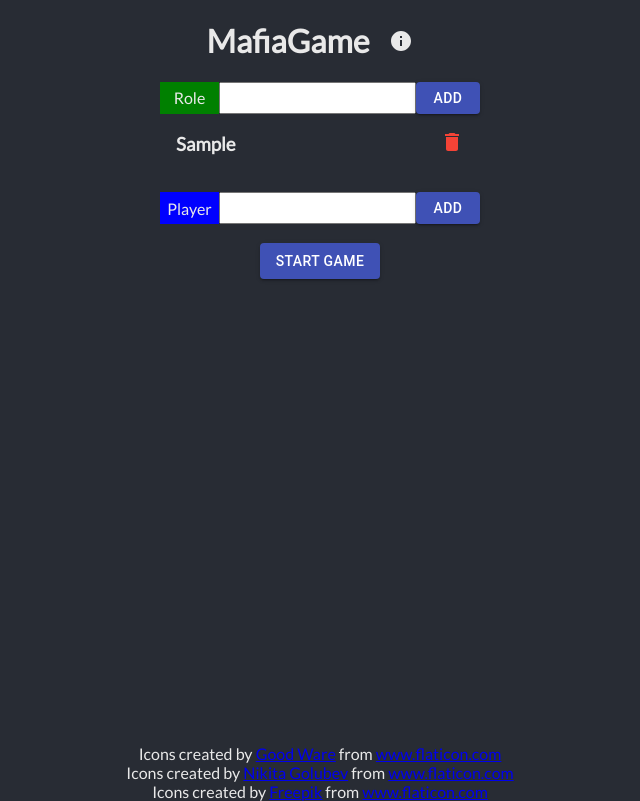
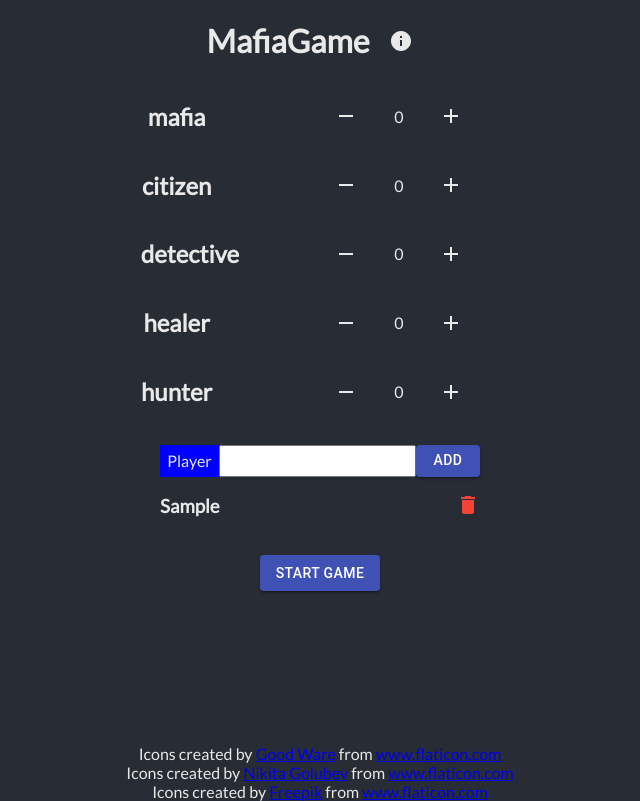
Before and after one commit to SlimEconomy/MafiaGame, a React (Create React App) app: page / in a window 1280 px wide. Both pictures are taken after typing "Sample" into the empty fields and a click on the button "ADD". Shown: the whole page, without its empty margins (320-960 px from the left). Built offline with nearby package versions, Linux system fonts and the light colour scheme.

Commit message:
code refactoring and new ux design

```diff
--- a/src/App.css
+++ b/src/App.css
@@ -16,15 +16,15 @@ body{
 }
 
 .inputs{
-  display: flex;
-  justify-content: space-between;
-  flex-wrap: wrap;
+  width: 70%;
+  margin: auto;
 }
 
 .input form{
   width: 20rem;
   height: 2rem;
   display: flex;
+  margin: auto
 }
 
 .input input{
@@ -52,6 +52,39 @@ body{
 
 #alert-dialog-title{
   text-align: center;
+}
+
+.role-input{
+  display: flex;
+  align-items: center;
+  justify-content: space-between;
+}
+
+.role-input h2{
+  width: 20%;
+}
+
+.MuiSlider-root{
+  color: rgb(233, 233, 233) !important
+}
+
+.amount-setter{
+  display: flex;
+    align-items: center;
+    justify-content: space-evenly;
+}
+
+.amount-setter svg:hover{
+  cursor: pointer;
+}
+
+.role-input div{
+  flex: 0.7
+}
+
+.participant{
+  width: 20rem;
+  margin: auto
 }
 
 button:hover{
@@ -142,3 +175,12 @@ button:hover{
     width: 100%;
   }
 }
+
+@media (max-width: 500px){
+  .inputs{
+    width: 100%;
+  }
+  .role-input{
+    justify-content: space-evenly;
+  }
+}
--- a/src/App.tsx
+++ b/src/App.tsx
@@ -5,26 +5,37 @@ import Participants from './Components/Participants';
 import ActiveGame from './Components/ActiveGame';
 import Button from '@material-ui/core/Button';
 import InfoDialog from './Components/InfoDialog';
-import { Player } from "./types"
+import { Player, Role, RolesObject } from "./types"
+import RoleInput from './Components/RoleInput';
+import { initializeRoleObject } from './initializeRoleObject';
+const supportedRoles = require("./Data/supportedRoles.json")
 
 
 function App() {
   const [players, setPlayers] = useState<string[]>([]);
-  const [roles, setRoles] = useState<string[]>([]);
+  const [roles, setRoles] = useState<RolesObject>({});
   const [gameStarted, setGameStarted] = useState(false);
 
   useEffect(() => {
     const playersFromStorage = localStorage.getItem("players");
     const playersArray: Array<string> = playersFromStorage ? JSON.parse(playersFromStorage) : [];
     const rolesFromStorage = localStorage.getItem("roles");
-    const rolesArray: Array<string> = rolesFromStorage ? JSON.parse(rolesFromStorage) : [];
+    const rolesObject = rolesFromStorage ? JSON.parse(rolesFromStorage) : {};
+    const initialRoleObject = initializeRoleObject();
     setPlayers(playersArray);
-    setRoles(rolesArray);
+    if (Object.keys(rolesObject).length !== 0) {
+      setRoles(rolesObject);
+    }
+    else {
+      setRoles(initialRoleObject);
+    }
   }, [])
 
   const toggleStart = () => {
-    if (!players.length && !roles.length) return alert("Can't start a game with no participants.")
-    if (players.length !== roles.length) return alert("Players and roles must be the same amount.");
+    const amountOfParticipatingRoles = Object.values(roles).reduce((amount, total) => total + amount);
+    console.log(players, amountOfParticipatingRoles);
+    if (!players.length && !amountOfParticipatingRoles) return alert("Can't start a game with no participants.");
+    if (players.length !== amountOfParticipatingRoles) return alert("Players and roles must be the same amount.");
     setGameStarted(!gameStarted);
     //save state in local storage when game is started
     localStorage.setItem("players", JSON.stringify(players));
@@ -36,18 +47,6 @@ function App() {
     else setPlayers([...players, participant])
   }
 
-  const addRole = (participant: string) => {
-    setRoles([...roles, participant])
-  }
-
-  const deleteRole = (participant: string | Player) => {
-    if (typeof participant === "string") {
-      const updatedArray = roles.filter(role => role !== participant);
-      localStorage.setItem("roles", JSON.stringify(updatedArray));
-      setRoles(updatedArray);
-    }
-  }
-
   const deletePlayer = (participant: string | Player) => {
     if (typeof participant === "string") {
       const updatedArray = players.filter(player => player !== participant);
@@ -56,11 +55,26 @@ function App() {
     }
   }
 
+  const rolesArray: Array<string> = Object.keys(roles).reduce((rolesArray, role) => {
+    const amountOfCurrentRole = roles[role];
+    for (let i = 0; i < amountOfCurrentRole; i++) {
+      rolesArray.push(role);
+    }
+    return rolesArray;
+  }, [] as Array<string>);
+
+  const updateAmountOfRole = (role: Role, amount: number) => {
+    setRoles({
+      ...roles,
+      [role]: amount
+    })
+  }
+
   return (
     <div className="App">
       <div className="info-and-title">
         <h1>MafiaGame</h1>
-        <InfoDialog />
+        <InfoDialog title="Supported roles" />
       </div>
       {gameStarted && <div className="go-back-button">
         <Button variant="contained" color="secondary" size="small" onClick={toggleStart}>New game/Go back</Button>
@@ -68,15 +82,14 @@ function App() {
       }
       {
         gameStarted ?
-          <ActiveGame players={players} roles={roles} /> :
+          <ActiveGame players={players} roles={rolesArray} /> :
           <>
             <div className="inputs">
               <div className="roles participants">
-                <Input label="Role" add={addRole} labelColor="green" />
-                <Participants participants={roles} deleteParticipant={deleteRole} />
+                {supportedRoles.map((role: Role) => <RoleInput role={role} amount={roles[role]} updateAmount={updateAmountOfRole} />)}
               </div>
               <div className="players participants">
-                <Input label="Player" add={addPlayer} labelColor="blue" />
+                <Input label="Player" addParticipant={addPlayer} labelColor="blue" />
                 <Participants participants={players} deleteParticipant={deletePlayer} />
               </div>
             </div>
--- a/src/Components/InfoDialog.tsx
+++ b/src/Components/InfoDialog.tsx
@@ -2,9 +2,16 @@ import React, { useState } from 'react'
 import { Button, Dialog, DialogContent, DialogTitle, DialogContentText, DialogActions } from '@material-ui/core';
 import InfoIcon from '@material-ui/icons/Info';
 import SupportedRole from './SupportedRole';
+import { Player } from '../types';
 const supportedRoles = require("../Data/supportedRoles");
 
-const InfoDialog = () => {
+interface Props {
+    //whatToDisplay: string //either listing (supported) roles or describing role and player
+    player?: Player
+    title: string
+}
+
+const InfoDialog: React.FC<Props> = ({ title, player }) => {
     const [open, setOpen] = useState(false);
 
     const openDialog = () => {
@@ -26,10 +33,14 @@ const InfoDialog = () => {
                 aria-labelledby="alert-dialog-title"
                 aria-describedby="alert-dialog-description"
             >
-                <DialogTitle id="alert-dialog-title">{"Supported roles"}</DialogTitle>
+                <DialogTitle id="alert-dialog-title">{title}</DialogTitle>
                 <DialogContent>
                     <DialogContentText id="alert-dialog-description">
-                        {supportedRoles.map((supportedRole: string) => <SupportedRole key={supportedRole} role={supportedRole} />)}
+                        {player ?
+                            player.name
+                            :
+                            supportedRoles.map((supportedRole: string) => <SupportedRole key={supportedRole} role={supportedRole} />)
+                        }
                     </DialogContentText>
                 </DialogContent>
                 <DialogActions>
--- a/src/Components/Input.tsx
+++ b/src/Components/Input.tsx
@@ -2,19 +2,19 @@ import React, { useState, useRef } from 'react'
 import Button from "@material-ui/core/Button"
 
 interface Props {
-    add: (participant: string) => void;
+    addParticipant: (participant: string) => void;
     label: string;
     labelColor: string;
 }
 
-const Input: React.FC<Props> = ({ add, label, labelColor }) => {
+const Input: React.FC<Props> = ({ addParticipant, label, labelColor }) => {
     const [inputValue, setInputValue] = useState("");
     const inputElement = useRef() as React.MutableRefObject<HTMLInputElement>;
 
     const submitForm = (event: React.FormEvent<HTMLFormElement> | React.MouseEvent): void => {
         event.preventDefault();
         if (!inputValue) return alert("Input field cannot be empty.")
-        add(inputValue);
+        addParticipant(inputValue);
         setInputValue("");
         if (inputElement && inputElement.current) inputElement.current.focus();
     }
--- a/src/Components/Participant.tsx
+++ b/src/Components/Participant.tsx
@@ -2,6 +2,7 @@ import React from 'react'
 import DeleteIcon from '@material-ui/icons/Delete';
 import CloseIcon from '@material-ui/icons/Close';
 import { Role, Player } from "../types"
+import InfoDialog from './InfoDialog';
 
 const isParticipantTypeofPlayer = (participant: Player | string) => {
     return !(typeof participant === "string");
@@ -25,15 +26,19 @@ const Participant: React.FC<Props> = ({ participant, deleteFunction }) => {
     }
     return (
         <div className={`participant ${isParticipantTypeofPlayer(participant) ? "participant-in-game" : ""}`} style={{ backgroundImage: `url("${bgImage}")` }}>
-            {!(typeof participant === "string") ?
-                <h3>{participant.name}</h3>
-                :
+            {!(typeof participant === "string") ? //if particiapnt is Player
+                <div style={{ display: "flex" }}>
+                    <h3>{participant.name}</h3>
+                </div>
+                : //else string
                 <h3>{participant}</h3>
             }
             {deleteFunction && //need to check because deleteFunction is optional
-                <div onClick={() => deleteFunction(participant)}>
+                <div onClick={() => deleteFunction(participant)} >
                     {isParticipantTypeofPlayer(participant) ? <CloseIcon color="error" fontSize="large" /> : <DeleteIcon color="error" />}
-                </div>}
+                </div>
+                //TODO: add revert button for dead players
+            }
         </div>
     )
 }
--- a/src/Components/Participants.tsx
+++ b/src/Components/Participants.tsx
@@ -10,15 +10,11 @@ interface Props {
 const Participants: React.FC<Props> = ({ participants, deleteParticipant: deleteFunction }) => {
     return (
         <div>
-            {!Array.isArray(participants) ? //not array
-                Object.keys(participants).map(role => {
-                    const playerArray: Array<Player> = participants[role]
-                    return playerArray.map((player: Player) => <Participant key={player.id} participant={player} deleteFunction={deleteFunction} />)
-                })
-                : //if array
+            {
                 (participants as Array<Player | string>).map((participant: string | Player, index: number) => {
                     return <Participant key={typeof participant === "string" ? participant + index : participant.id} participant={participant} deleteFunction={deleteFunction} />
-                })}
+                })
+            }
         </div>
     )
 }
--- /dev/null
+++ b/src/Components/RoleInput.tsx
@@ -0,0 +1,27 @@
+import React, { useState, useEffect } from 'react'
+import { Role } from '../types'
+import AddIcon from '@material-ui/icons/Add';
+import RemoveIcon from '@material-ui/icons/Remove';
+
+interface Props {
+    role: Role,
+    amount: number,
+    updateAmount: (role: Role, amount: number) => void
+}
+
+const RoleInput: React.FC<Props> = ({ role, amount, updateAmount }) => {
+    console.log(amount)
+
+    return (
+        <div className="role-input">
+            <h2>{role}</h2>
+            <div className="amount-setter">
+                <RemoveIcon onClick={() => updateAmount(role, amount - 1)} className="minus-icon" />
+                <span>{amount}</span>
+                <AddIcon onClick={() => updateAmount(role, amount + 1)} className="plus-icon" />
+            </div>
+        </div>
+    )
+}
+
+export default RoleInput
--- /dev/null
+++ b/src/initializeRoleObject.ts
@@ -0,0 +1,12 @@
+import { RolesObject, Role } from "./types"
+
+const supportedRoles = require("./Data/supportedRoles.json")
+
+export function initializeRoleObject() {
+    return supportedRoles.reduce((rolesObject: RolesObject, role: Role) => {
+        return {
+            ...rolesObject,
+            [role]: 0
+        }
+    }, {} as RolesObject);
+}
--- a/src/types.ts
+++ b/src/types.ts
@@ -10,3 +10,7 @@ export type Role = "mafia" | "citizen" | "detective" | "healer" | "hunter"
 export interface LooseObject {
     [key: string]: Array<Player>
 }
+
+export interface RolesObject {
+    [key: string]: number
+}
```
